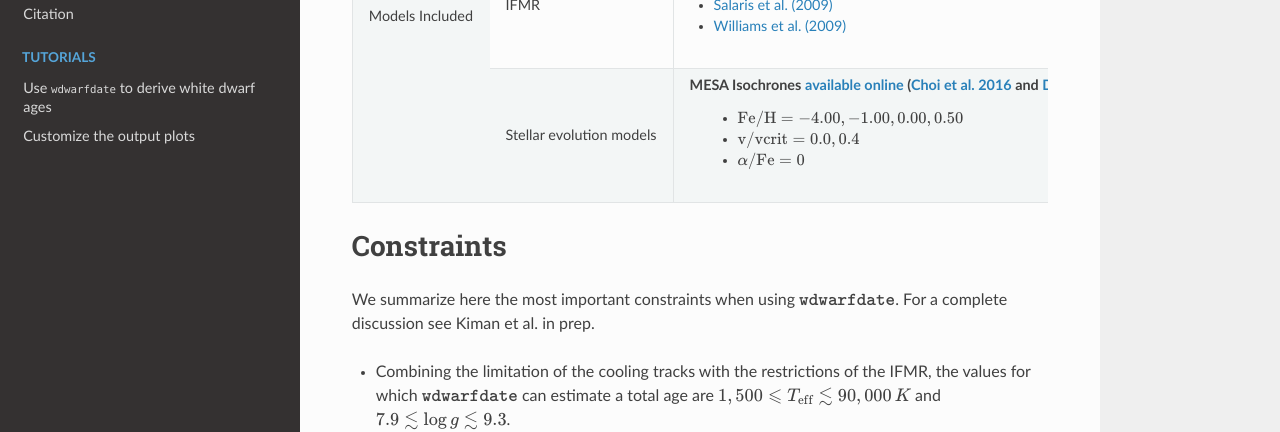
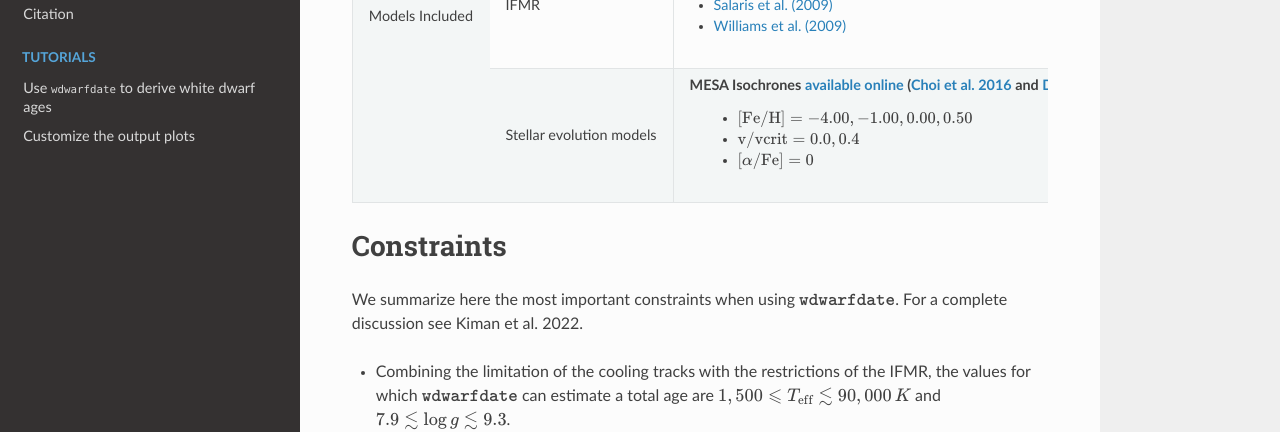
Before and after one commit to rkiman/wdwarfdate, a Sphinx documentation site: the page built from docs/source/user/models_included.rst, in a window 1280 px wide and 1128 px high. Shown: the part 435-867 px from the top of the window. Built offline with Sphinx 7.4.7 and the Read the Docs theme 2.0.0, drawn with Linux system fonts in a browser that asks for light colours.

Commit message:
Updated citation 2

```diff
--- a/docs/source/user/models_included.rst
+++ b/docs/source/user/models_included.rst
@@ -18,9 +18,9 @@ In order to estimate an age for a white dwarf a chain of models have to be used.
 |                 |                  | - `Williams et al. (2009) <https://iopscience.iop.org/article/10.1088/0004-637X/693/1/355>`_                                                                                                                                                             |
 |                 +------------------+----------------------------------------------------------------------------------------------------------------------------------------------------------------------------------------------------------------------------------------------------------+
 |                 | Stellar evolution| MESA Isochrones `available online <http://waps.cfa.harvard.edu/MIST/>`_ (`Choi et al. 2016 <https://iopscience.iop.org/article/10.3847/0004-637X/823/2/102>`_ and `Dotter 2016 <https://iopscience.iop.org/article/10.3847/0067-0049/222/1/8>`_):        |
-|                 | models           |  - :math:`{\rm Fe/H} = -4.00, -1.00, 0.00, 0.50`                                                                                                                                                                                                         |
+|                 | models           |  - :math:`[{\rm Fe/H}] = -4.00, -1.00, 0.00, 0.50`                                                                                                                                                                                                       |
 |                 |                  |  - :math:`{\rm v/vcrit} = 0.0, 0.4`                                                                                                                                                                                                                      |
-|                 |                  |  - :math:`\alpha/{\rm Fe} = 0`                                                                                                                                                                                                                           |
+|                 |                  |  - :math:`[\alpha/{\rm Fe}] = 0`                                                                                                                                                                                                                         |
 +-----------------+------------------+----------------------------------------------------------------------------------------------------------------------------------------------------------------------------------------------------------------------------------------------------------+
 
 
@@ -29,7 +29,7 @@ In order to estimate an age for a white dwarf a chain of models have to be used.
 Constraints
 ===========
 
-We summarize here the most important constraints when using :math:`\texttt{wdwarfdate}`. For a complete discussion see Kiman et al. in prep.
+We summarize here the most important constraints when using :math:`\texttt{wdwarfdate}`. For a complete discussion see Kiman et al. 2022.
 
 - Combining the limitation of the cooling tracks with the restrictions of the IFMR, the values for which :math:`\texttt{wdwarfdate}` can estimate a total age are :math:`1,500  \leqslant T_{\rm eff}  \lesssim 90,000\,K` and :math:`7.9  \lesssim \log g  \lesssim 9.3`.
 - Given that the cooling tracks assume single star evolution and C/O core for the white dwarfs, the best range of final masses to use :math:`\texttt{wdwarfdate}` is :math:`0.45-1.1\,{\rm M}_{\odot}`, because outside this range objects are not likely to have evolved as a single star.
```
